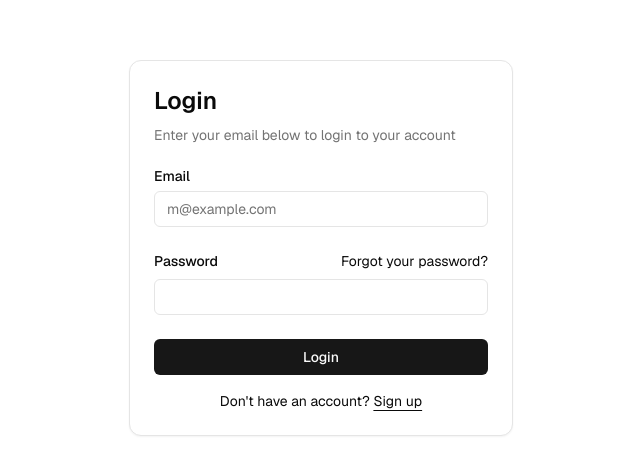
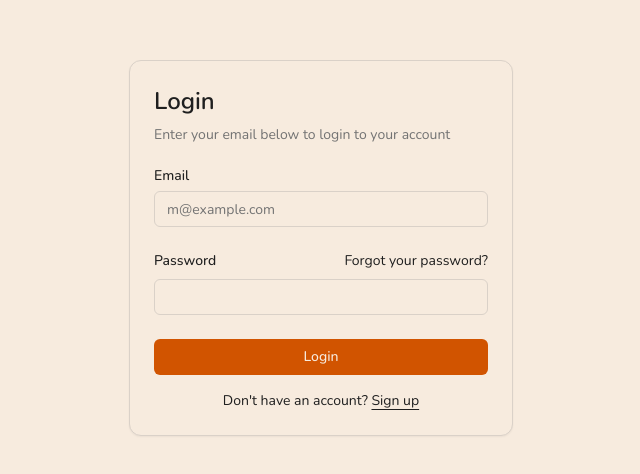
Before and after one commit to MathewsFranco/orange-recipe-book-ORB, a Next.js app: page /auth/login in a window 1280 px wide. Shown: the part 152-626 px from the top of the page, without its empty margins (319-959 px from the left). Built offline with nearby package versions, Linux system fonts and the light colour scheme; no server answers.

Commit message:
✨ add Saffron & Slate design tokens, Bebas Neue + Nunito fonts

```diff
--- a/app/globals.css
+++ b/app/globals.css
@@ -4,53 +4,57 @@
 
 @layer base {
   :root {
-    --background: 0 0% 100%;
-    --foreground: 0 0% 3.9%;
-    --card: 0 0% 100%;
-    --card-foreground: 0 0% 3.9%;
-    --popover: 0 0% 100%;
-    --popover-foreground: 0 0% 3.9%;
-    --primary: 0 0% 9%;
-    --primary-foreground: 0 0% 98%;
-    --secondary: 0 0% 96.1%;
-    --secondary-foreground: 0 0% 9%;
-    --muted: 0 0% 96.1%;
-    --muted-foreground: 0 0% 45.1%;
-    --accent: 0 0% 96.1%;
-    --accent-foreground: 0 0% 9%;
+    /* Saffron & Slate — light mode */
+    --background: 31 63% 92%;       /* #F7EADC cream */
+    --foreground: 0 0% 12%;         /* #1E1E1E near-black */
+    --card: 31 63% 92%;
+    --card-foreground: 0 0% 12%;
+    --popover: 31 63% 92%;
+    --popover-foreground: 0 0% 12%;
+    --primary: 24 100% 41%;         /* #D35400 saffron */
+    --primary-foreground: 31 63% 92%;
+    --secondary: 15 22% 18%;        /* #382924 dark brown */
+    --secondary-foreground: 31 63% 92%;
+    --muted: 31 30% 88%;
+    --muted-foreground: 0 0% 45%;
+    --accent: 24 60% 85%;
+    --accent-foreground: 0 0% 12%;
     --destructive: 0 84.2% 60.2%;
     --destructive-foreground: 0 0% 98%;
-    --border: 0 0% 89.8%;
-    --input: 0 0% 89.8%;
-    --ring: 0 0% 3.9%;
-    --chart-1: 12 76% 61%;
-    --chart-2: 173 58% 39%;
-    --chart-3: 197 37% 24%;
+    --border: 31 20% 82%;
+    --input: 31 20% 82%;
+    --ring: 24 100% 41%;
+    --chart-1: 24 100% 41%;
+    --chart-2: 15 22% 18%;
+    --chart-3: 31 63% 92%;
     --chart-4: 43 74% 66%;
     --chart-5: 27 87% 67%;
     --radius: 0.5rem;
+    --font-heading: var(--font-bebas-neue);
+    --font-body: var(--font-nunito);
   }
   .dark {
-    --background: 0 0% 3.9%;
-    --foreground: 0 0% 98%;
-    --card: 0 0% 3.9%;
-    --card-foreground: 0 0% 98%;
-    --popover: 0 0% 3.9%;
-    --popover-foreground: 0 0% 98%;
-    --primary: 0 0% 98%;
-    --primary-foreground: 0 0% 9%;
-    --secondary: 0 0% 14.9%;
-    --secondary-foreground: 0 0% 98%;
-    --muted: 0 0% 14.9%;
-    --muted-foreground: 0 0% 63.9%;
-    --accent: 0 0% 14.9%;
-    --accent-foreground: 0 0% 98%;
+    /* Saffron & Slate — dark mode */
+    --background: 0 0% 12%;         /* #1E1E1E */
+    --foreground: 31 63% 92%;       /* #F7EADC */
+    --card: 0 0% 15%;
+    --card-foreground: 31 63% 92%;
+    --popover: 0 0% 15%;
+    --popover-foreground: 31 63% 92%;
+    --primary: 24 100% 55%;         /* saffron brightened for dark bg */
+    --primary-foreground: 0 0% 12%;
+    --secondary: 15 22% 25%;
+    --secondary-foreground: 31 63% 92%;
+    --muted: 0 0% 18%;
+    --muted-foreground: 0 0% 64%;
+    --accent: 0 0% 18%;
+    --accent-foreground: 31 63% 92%;
     --destructive: 0 62.8% 30.6%;
     --destructive-foreground: 0 0% 98%;
-    --border: 0 0% 14.9%;
-    --input: 0 0% 14.9%;
-    --ring: 0 0% 83.1%;
-    --chart-1: 220 70% 50%;
+    --border: 0 0% 20%;
+    --input: 0 0% 20%;
+    --ring: 24 100% 55%;
+    --chart-1: 24 100% 55%;
     --chart-2: 160 60% 45%;
     --chart-3: 30 80% 55%;
     --chart-4: 280 65% 60%;
--- a/app/layout.tsx
+++ b/app/layout.tsx
@@ -1,5 +1,5 @@
 import type { Metadata } from "next";
-import { Geist } from "next/font/google";
+import { Bebas_Neue, Nunito } from "next/font/google";
 import { ThemeProvider } from "next-themes";
 import "./globals.css";
 
@@ -9,14 +9,21 @@ const defaultUrl = process.env.VERCEL_URL
 
 export const metadata: Metadata = {
   metadataBase: new URL(defaultUrl),
-  title: "Next.js and Supabase Starter Kit",
-  description: "The fastest way to build apps with Next.js and Supabase",
+  title: "ORB — Ingredient-First Recipe Discovery",
+  description: "Find recipes based on what you already have.",
 };
 
-const geistSans = Geist({
-  variable: "--font-geist-sans",
+const bebasNeue = Bebas_Neue({
+  variable: "--font-bebas-neue",
+  weight: "400",
+  subsets: ["latin"],
   display: "swap",
+});
+
+const nunito = Nunito({
+  variable: "--font-nunito",
   subsets: ["latin"],
+  display: "swap",
 });
 
 export default function RootLayout({
@@ -26,7 +33,7 @@ export default function RootLayout({
 }>) {
   return (
     <html lang="en" suppressHydrationWarning>
-      <body className={`${geistSans.className} antialiased`}>
+      <body className={`${bebasNeue.variable} ${nunito.variable} font-body antialiased`}>
         <ThemeProvider
           attribute="class"
           defaultTheme="system"
--- a/tailwind.config.ts
+++ b/tailwind.config.ts
@@ -10,7 +10,18 @@ export default {
   ],
   theme: {
     extend: {
+      fontFamily: {
+        heading: ["var(--font-bebas-neue)", "sans-serif"],
+        body: ["var(--font-nunito)", "sans-serif"],
+        sans: ["var(--font-nunito)", "sans-serif"],
+      },
       colors: {
+        brand: {
+          primary: "#D35400",
+          secondary: "#382924",
+          cream: "#F7EADC",
+          dark: "#1E1E1E",
+        },
         background: "hsl(var(--background))",
         foreground: "hsl(var(--foreground))",
         card: {
```
